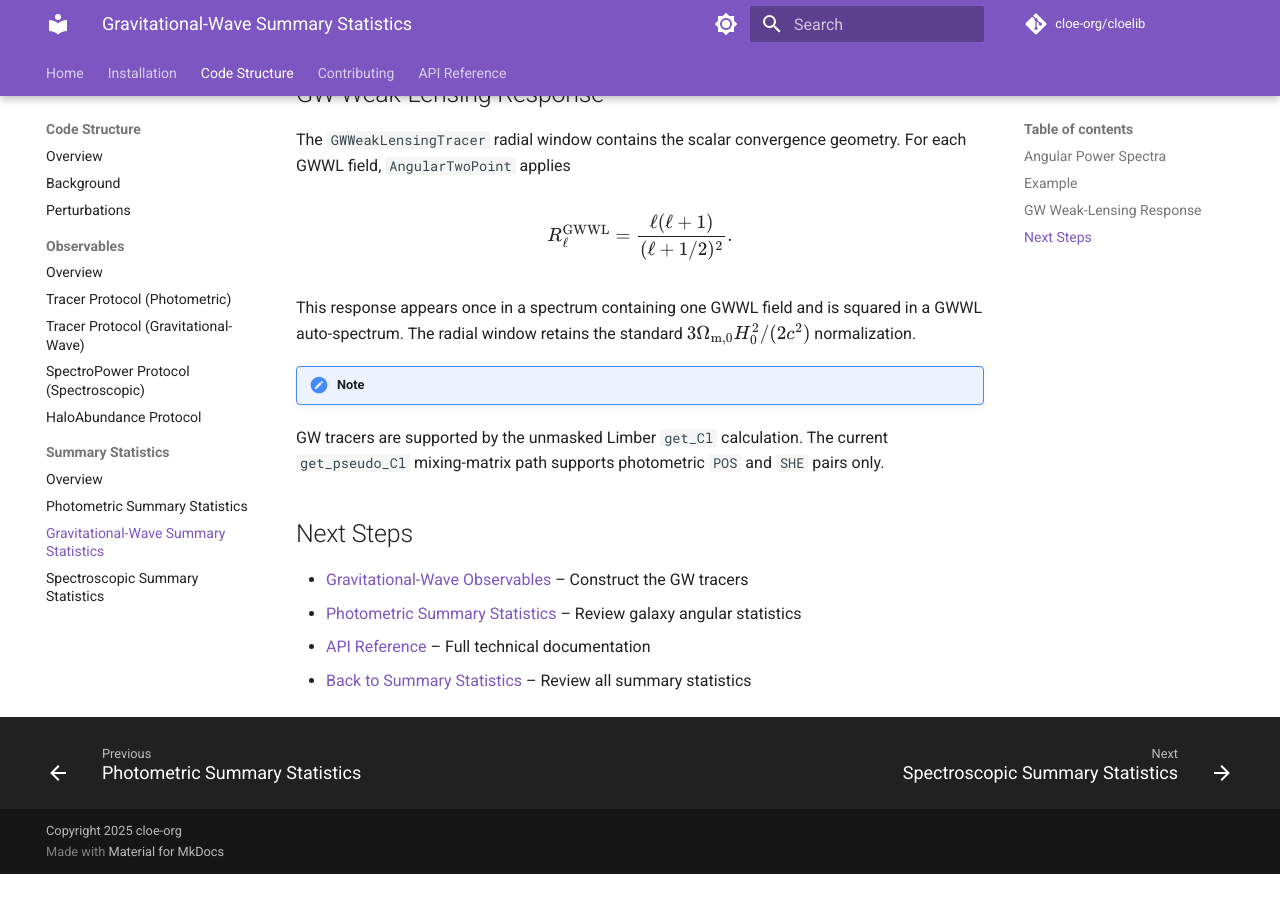
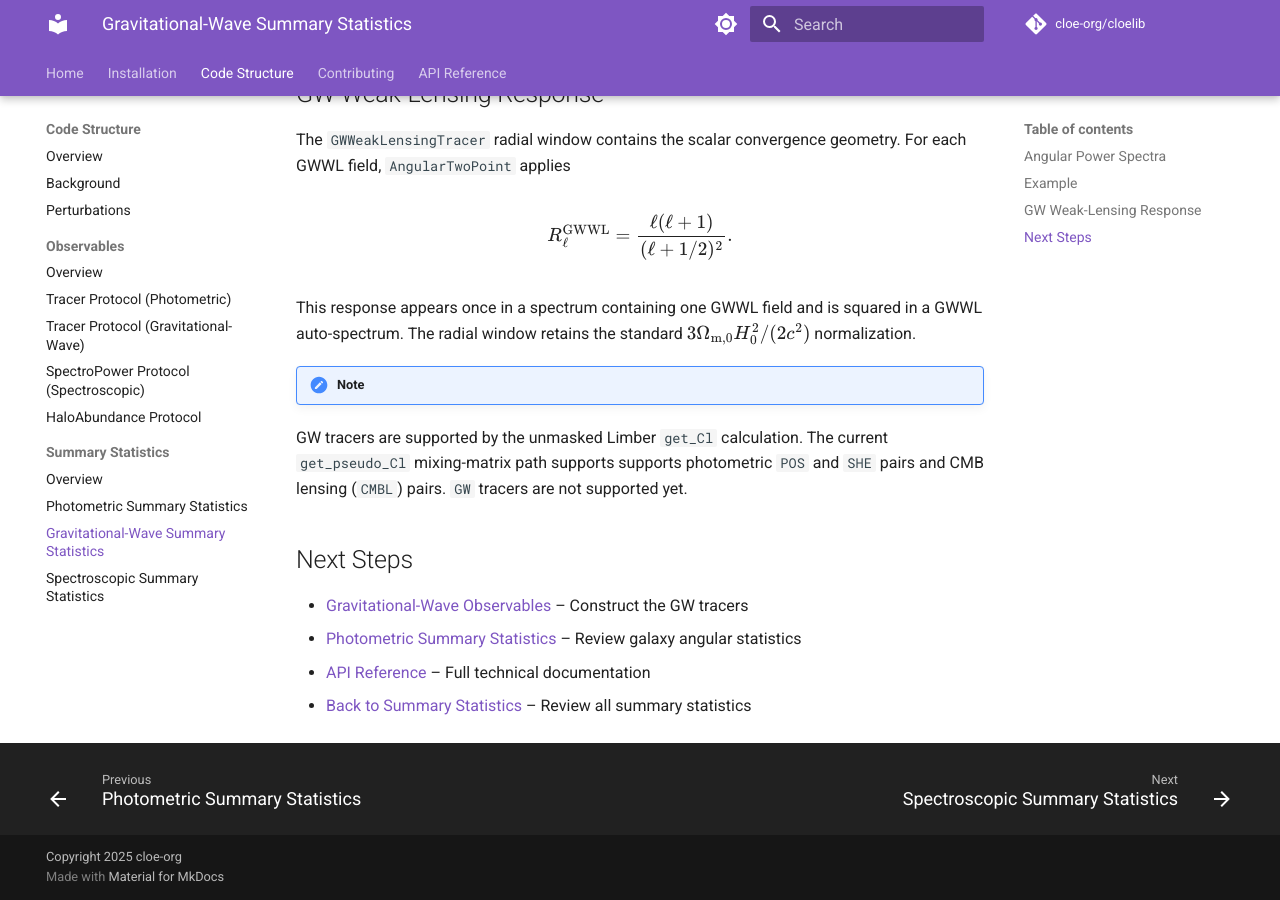
Before and after one commit to cloe-org/cloelib, an MkDocs documentation site: the page built from docs/code_structure/summary_statistics/gw.md, in a window 1280 px wide and 900 px high, scrolled down 1811 px. Built offline with MkDocs 1.6.1 and Material for MkDocs 9.7.7, drawn with Linux system fonts in a browser that asks for light colours; comment, search, counter and statistics services are not loaded; the version menu is left out; before the commit the page ends 2685 px from its top, so only the background shows below that.

Commit message:
slight doc update

```diff
--- a/docs/code_structure/summary_statistics/gw.md
+++ b/docs/code_structure/summary_statistics/gw.md
@@ -82,9 +82,10 @@ squared in a GWWL auto-spectrum. The radial window retains the standard
 $3\Omega_{\mathrm{m},0}H_0^2/(2c^2)$ normalization.
 
 !!! note
-GW tracers are supported by the unmasked Limber `get_Cl` calculation. The
-current `get_pseudo_Cl` mixing-matrix path supports photometric `POS` and
-`SHE` pairs only.
+GW tracers are supported by the unmasked Limber `get_Cl` calculation.
+The current `get_pseudo_Cl` mixing-matrix path supports supports photometric
+`POS` and `SHE` pairs and CMB lensing (`CMBL`) pairs. `GW` tracers are not
+supported yet.
 
 ## Next Steps
 
```
